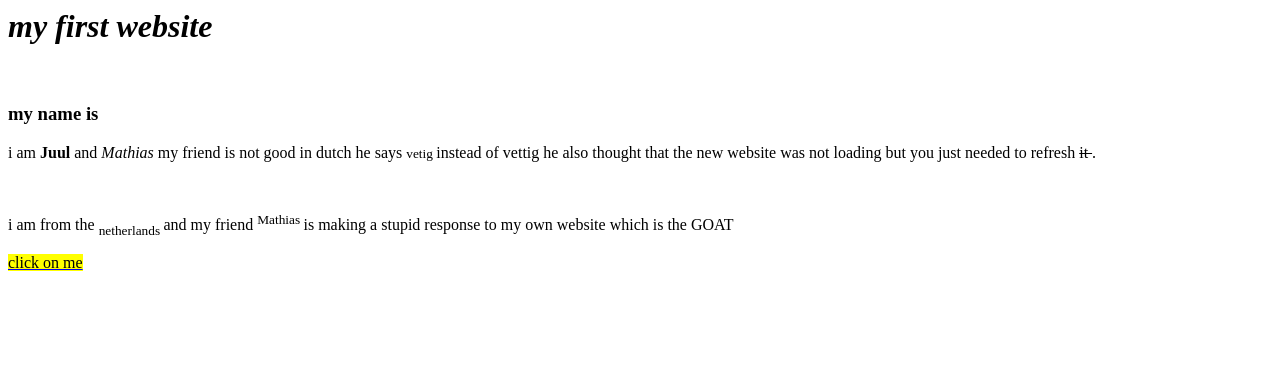
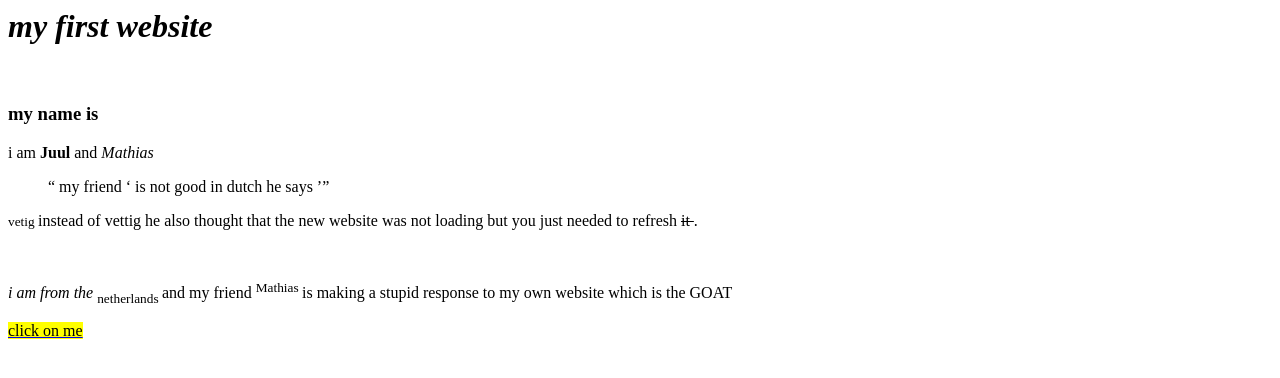
Before and after one commit to Juulcoding/saturday-class, a plain HTML site: page index.html in a window 1280 px wide. Drawn offline with Linux system fonts and the light colour scheme.

Commit message:
Update index.html

```diff
--- a/index.html
+++ b/index.html
@@ -4,10 +4,10 @@
   <h1> <em> my first website</em> </h1>
   <br/>
   <h3> my name is </h3>
-  <p> i am <b> Juul </b> and <i> Mathias </i> my friend is not good in dutch he says <small> vetig </small> instead of vettig
-  he also thought that the new website was not loading but you just needed to refresh <del> it </del>.</p>
+  <p> i am <b> Juul </b> and <i> Mathias </i> <blockquote> <q> my friend <q> is not good in dutch he says </blockquote> <small> vetig </small> instead of vettig
+  he also <abbr> thought that the new website was not loading </abbr> <adress> but you just needed to refresh </adress> <del> it </del>.</p>
   <br/>
-  <p> i am from the <sub> netherlands </sub> </ins> and my friend <sup> Mathias </sup> is making a stupid response to my own website which is the GOAT <p>
+  <p> <cite> i am from the </cite> <sub> netherlands </sub> </ins> and my friend <sup> Mathias </sup> is making a stupid response to my own website which is the <bdo> GOAT </bdo> <p>
   <a href="https://www.youtube.com/watch?v=SEy_7dAFlqk"><mark>click on me</mark></a>
   </body>
 </html>
```
